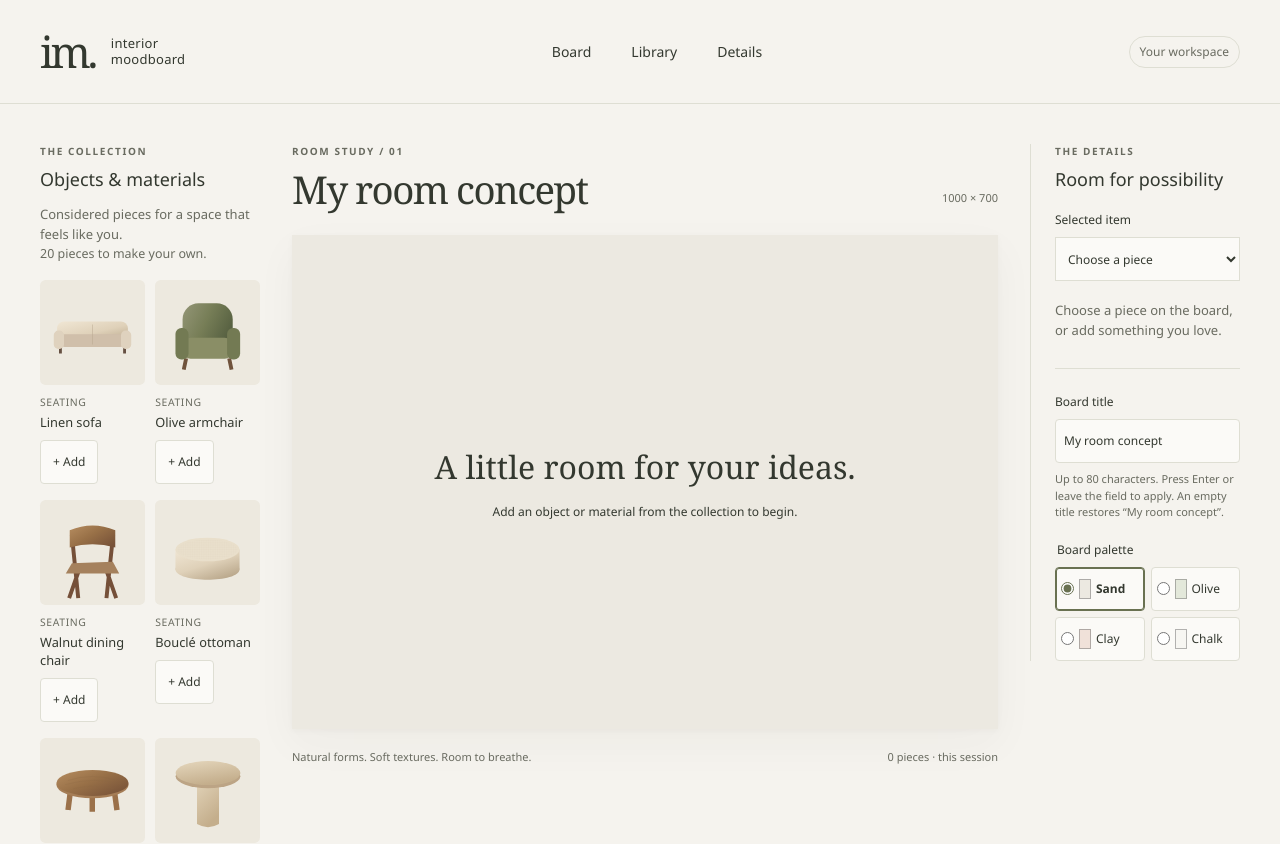
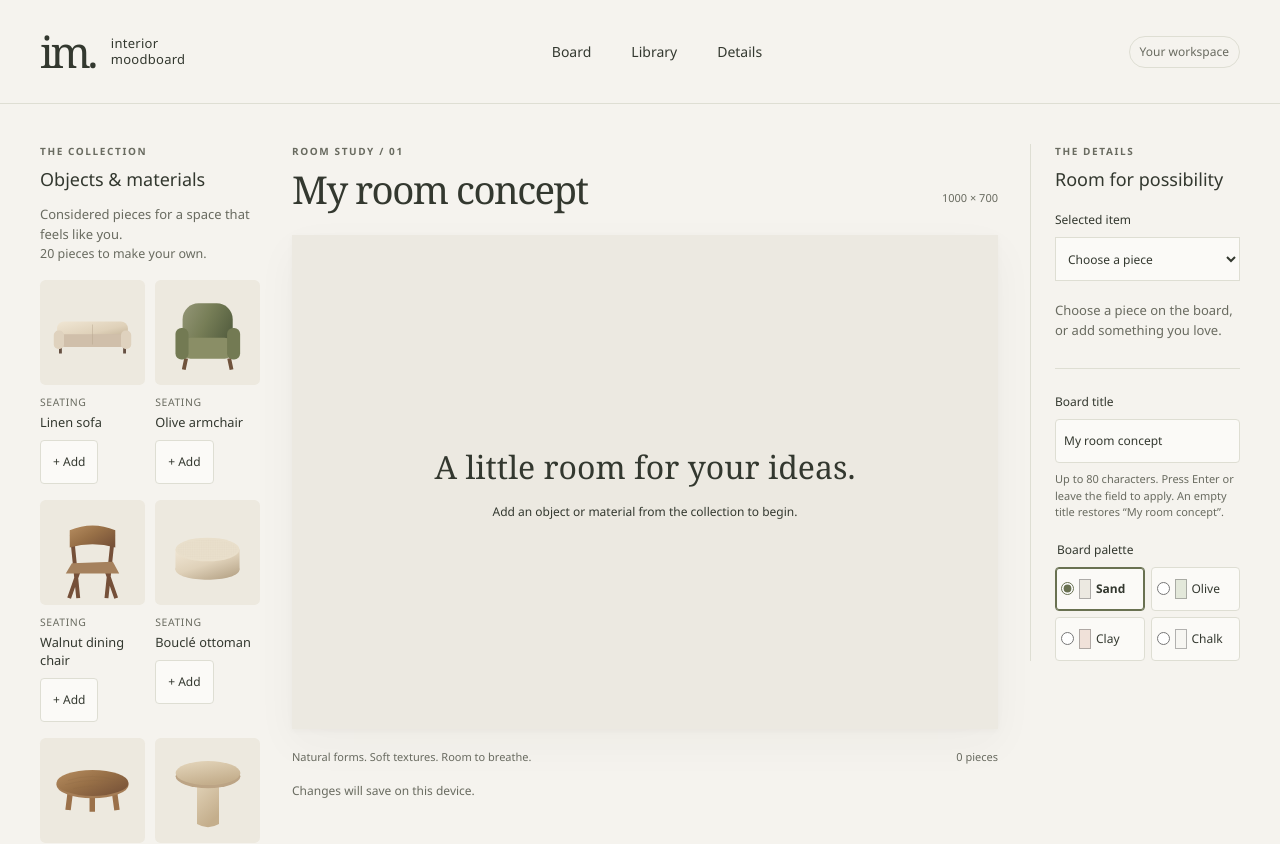
Before and after one commit to StastkaJan/interior-moodboard, a React (Vite) app in the folder app/: page / in a window 1280 px wide. Shown: the top 844 px of the page. Built offline with nearby package versions, Linux system fonts and the light colour scheme.

Commit message:
feat: integrate board persistence and protected recovery

```diff
--- a/app/src/App.tsx
+++ b/app/src/App.tsx
@@ -1,20 +1,24 @@
-import { useReducer, useRef, useState } from 'react'
+import { useRef, useState } from 'react'
 import { assets } from './data/assets'
 import type { Asset } from './data/types'
 import { BoardCanvas } from './features/board/BoardCanvas'
 import { BoardSettings } from './features/board/BoardSettings'
 import { ItemInspector } from './features/board/ItemInspector'
 import { LayerControls } from './features/board/LayerControls'
-import { boardReducer, createInitialBoard } from './features/board/boardReducer'
+import { SaveStatus } from './features/board/SaveStatus'
+import { usePersistentBoard } from './features/board/usePersistentBoard'
 import styles from './App.module.css'
 import { AssetLibrary } from './features/library/AssetLibrary'
 
 function App() {
-  const [board, dispatch] = useReducer(
-    boardReducer,
-    undefined,
-    createInitialBoard,
-  )
+  const {
+    board,
+    dispatch,
+    saveResult,
+    protectedData,
+    retrySave,
+    replaceSavedBoard,
+  } = usePersistentBoard()
   const [selectedId, setSelectedId] = useState<string | null>(null)
   const boardSectionRef = useRef<HTMLElement>(null)
   const selectedItem = board.items.find((item) => item.id === selectedId)
@@ -100,8 +104,22 @@ function App() {
           />
           <div className={styles.boardFooter}>
             <span>Natural forms. Soft textures. Room to breathe.</span>
-            <span>{board.items.length} pieces &middot; this session</span>
+            <span>{board.items.length} pieces</span>
           </div>
+          <SaveStatus
+            saveResult={saveResult}
+            protectedData={protectedData}
+            retrySave={() => {
+              const result = retrySave()
+              if (result?.status === 'saved') boardSectionRef.current?.focus()
+              return result
+            }}
+            replaceSavedBoard={() => {
+              const result = replaceSavedBoard()
+              if (result.status === 'saved') boardSectionRef.current?.focus()
+              return result
+            }}
+          />
         </section>
         <aside
           className={styles.inspector}
--- /dev/null
+++ b/app/src/features/board/SaveStatus.module.css
@@ -0,0 +1,20 @@
+.status {
+  margin-top: 16px;
+  color: var(--color-muted);
+  font-size: 12px;
+}
+
+.status p {
+  margin-bottom: 8px;
+}
+
+.status button {
+  min-height: 44px;
+  padding: 8px 12px;
+  border: 1px solid var(--color-line);
+  border-radius: 4px;
+  background: var(--color-paper);
+  color: var(--color-ink);
+  font: inherit;
+  cursor: pointer;
+}
--- /dev/null
+++ b/app/src/features/board/SaveStatus.tsx
@@ -0,0 +1,53 @@
+import type { usePersistentBoard } from './usePersistentBoard'
+import styles from './SaveStatus.module.css'
+
+type SaveStatusProps = Pick<
+  ReturnType<typeof usePersistentBoard>,
+  'saveResult' | 'protectedData' | 'retrySave' | 'replaceSavedBoard'
+>
+
+export function SaveStatus({
+  saveResult,
+  protectedData,
+  retrySave,
+  replaceSavedBoard,
+}: SaveStatusProps) {
+  return (
+    <div className={styles.status}>
+      <p role="status">
+        {saveResult.status === 'saved'
+          ? 'Saved on this device.'
+          : saveResult.status === 'unsaved'
+            ? 'Changes will save on this device.'
+            : saveResult.message}
+      </p>
+      {protectedData ? (
+        <>
+          <p>
+            You are editing a temporary board. Automatic saving is paused to
+            protect existing data. Replacing it saves this board and discards
+            the previous saved data.
+          </p>
+          <button
+            type="button"
+            onClick={() => {
+              if (
+                window.confirm(
+                  'Replace the previous saved data with this temporary board? The previous data will be permanently discarded. Cancel keeps it unchanged.',
+                )
+              )
+                replaceSavedBoard()
+            }}
+          >
+            Replace saved data with this board
+          </button>
+        </>
+      ) : saveResult.status === 'unavailable' ||
+        saveResult.status === 'invalid' ? (
+        <button type="button" onClick={retrySave}>
+          Retry saving
+        </button>
+      ) : null}
+    </div>
+  )
+}
--- /dev/null
+++ b/app/src/features/board/usePersistentBoard.ts
@@ -0,0 +1,63 @@
+import { useEffect, useReducer, useRef, useState } from 'react'
+import { readBoard, resetBoard, saveBoard } from '../../lib/storage'
+import type { WriteResult } from '../../lib/storage'
+import { boardReducer, createInitialBoard } from './boardReducer'
+
+export function usePersistentBoard() {
+  const [loaded] = useState(() => readBoard())
+  const [board, dispatch] = useReducer(boardReducer, loaded, (result) =>
+    result.status === 'valid' ? result.board : createInitialBoard(),
+  )
+  const [protectedData, setProtectedData] = useState(
+    loaded.status === 'protected' || loaded.status === 'unavailable',
+  )
+  const [saveResult, setSaveResult] = useState<
+    WriteResult | { status: 'unsaved' }
+  >(() =>
+    loaded.status === 'valid'
+      ? { status: 'saved' }
+      : loaded.status === 'absent'
+        ? { status: 'unsaved' }
+        : { status: loaded.status, message: loaded.message },
+  )
+  const lastAttempt = useRef(board)
+
+  useEffect(() => {
+    if (protectedData || lastAttempt.current === board) return
+    lastAttempt.current = board
+    const result = saveBoard(board)
+    // Report the result of synchronizing committed state with browser storage.
+    /* eslint-disable react-hooks/set-state-in-effect */
+    setSaveResult(result)
+    if (result.status === 'protected') setProtectedData(true)
+    /* eslint-enable react-hooks/set-state-in-effect */
+  }, [board, protectedData])
+
+  function retrySave() {
+    if (protectedData) return
+    lastAttempt.current = board
+    const result = saveBoard(board)
+    setSaveResult(result)
+    if (result.status === 'protected') setProtectedData(true)
+    return result
+  }
+
+  function replaceSavedBoard() {
+    const result = resetBoard(board)
+    setSaveResult(result)
+    if (result.status === 'saved') {
+      lastAttempt.current = board
+      setProtectedData(false)
+    }
+    return result
+  }
+
+  return {
+    board,
+    dispatch,
+    saveResult,
+    protectedData,
+    retrySave,
+    replaceSavedBoard,
+  }
+}
```
